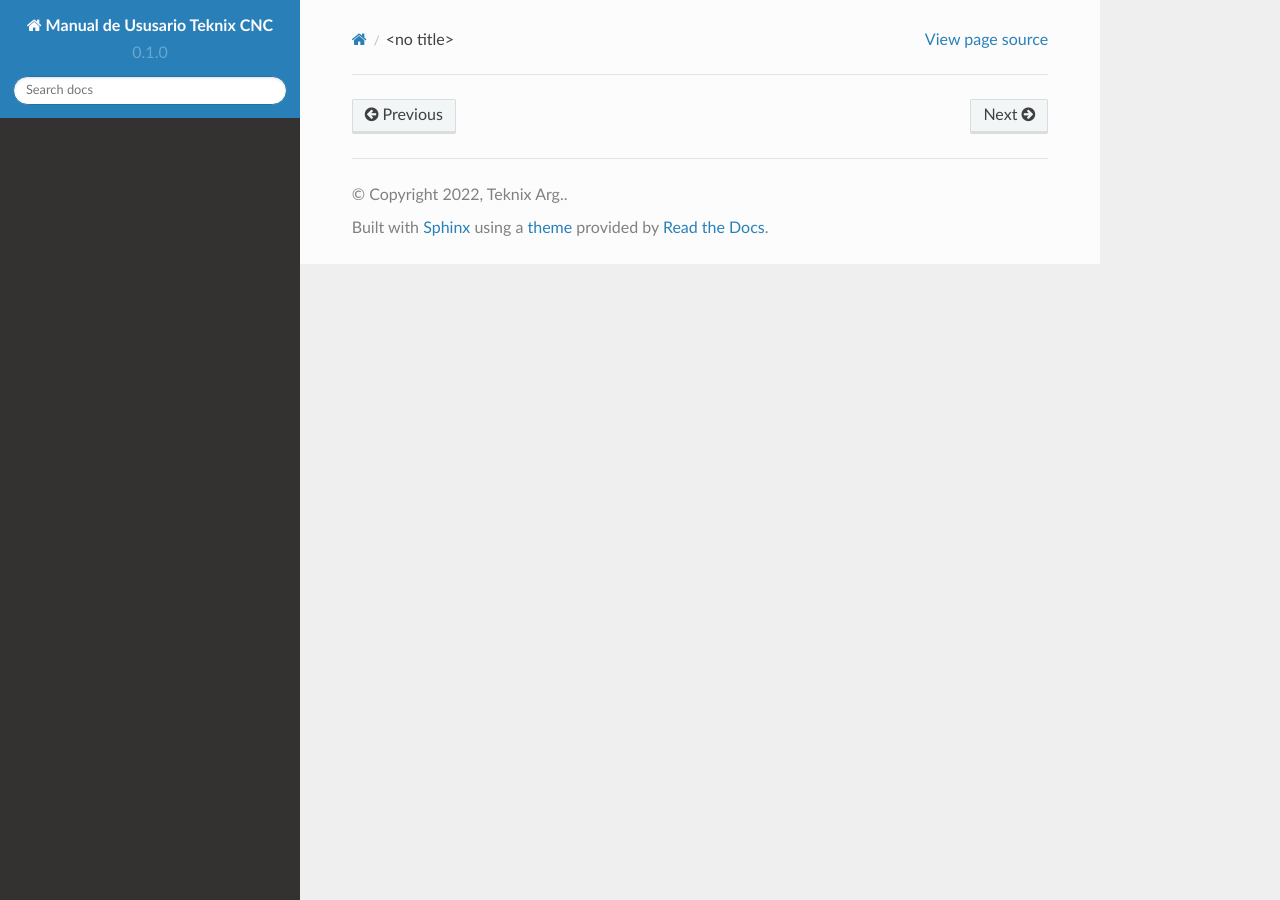
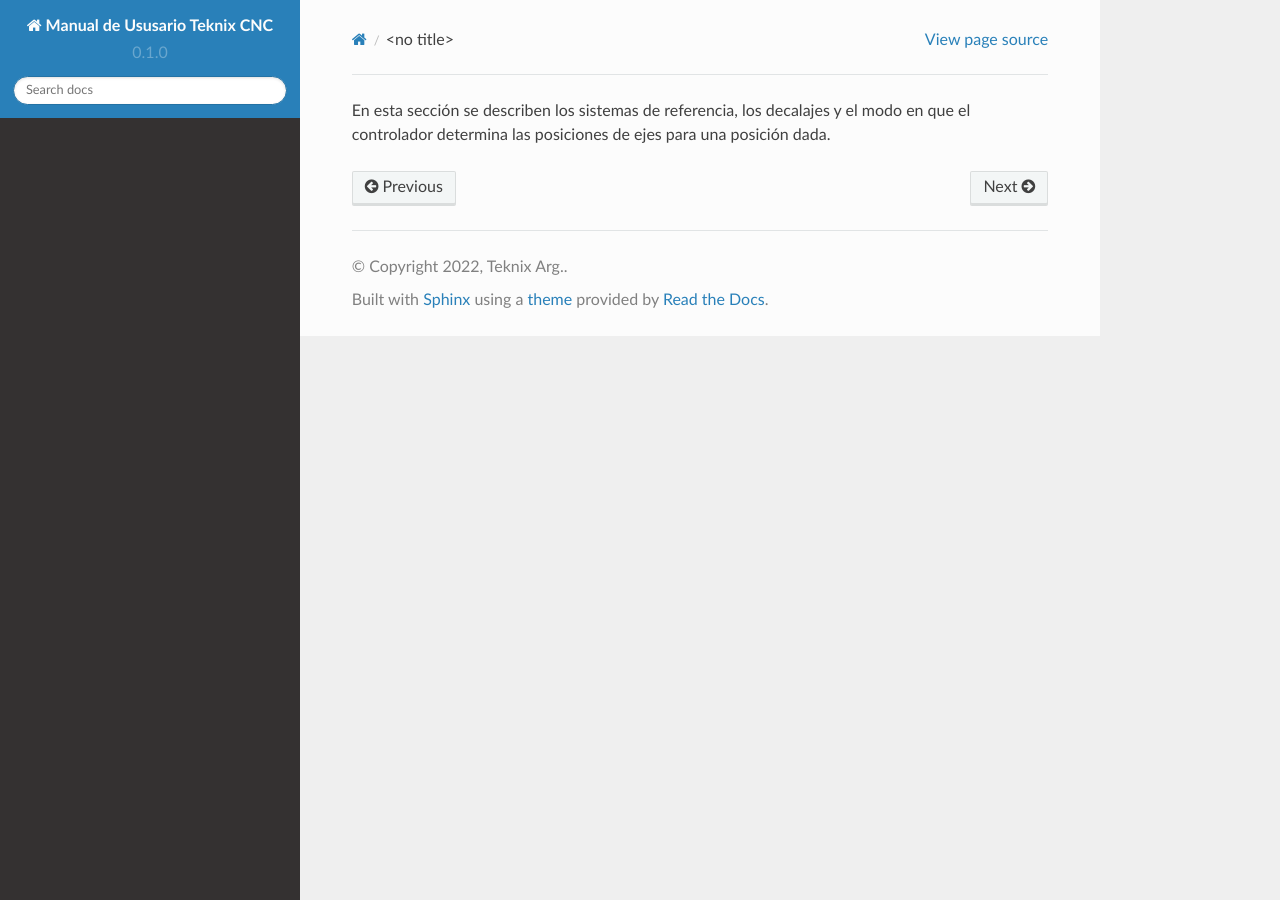
Before and after one commit to joseluperi/Manual-Teknix-CNC, a Sphinx documentation site: the page built from docs/source/cncFundamentals.rst, in a window 1280 px wide. Built offline with Sphinx 7.4.7 and the Read the Docs theme 2.0.0, drawn with Linux system fonts in a browser that asks for light colours.

Commit message:
Update cncFundamentals.rst

```diff
--- a/docs/source/cncFundamentals.rst
+++ b/docs/source/cncFundamentals.rst
@@ -1,3 +1,4 @@
-
    Fundamentos de CNC
    ==================
+
+En esta sección se describen los sistemas de referencia, los decalajes y el modo en que el controlador determina las posiciones de ejes para una posición dada.
```
